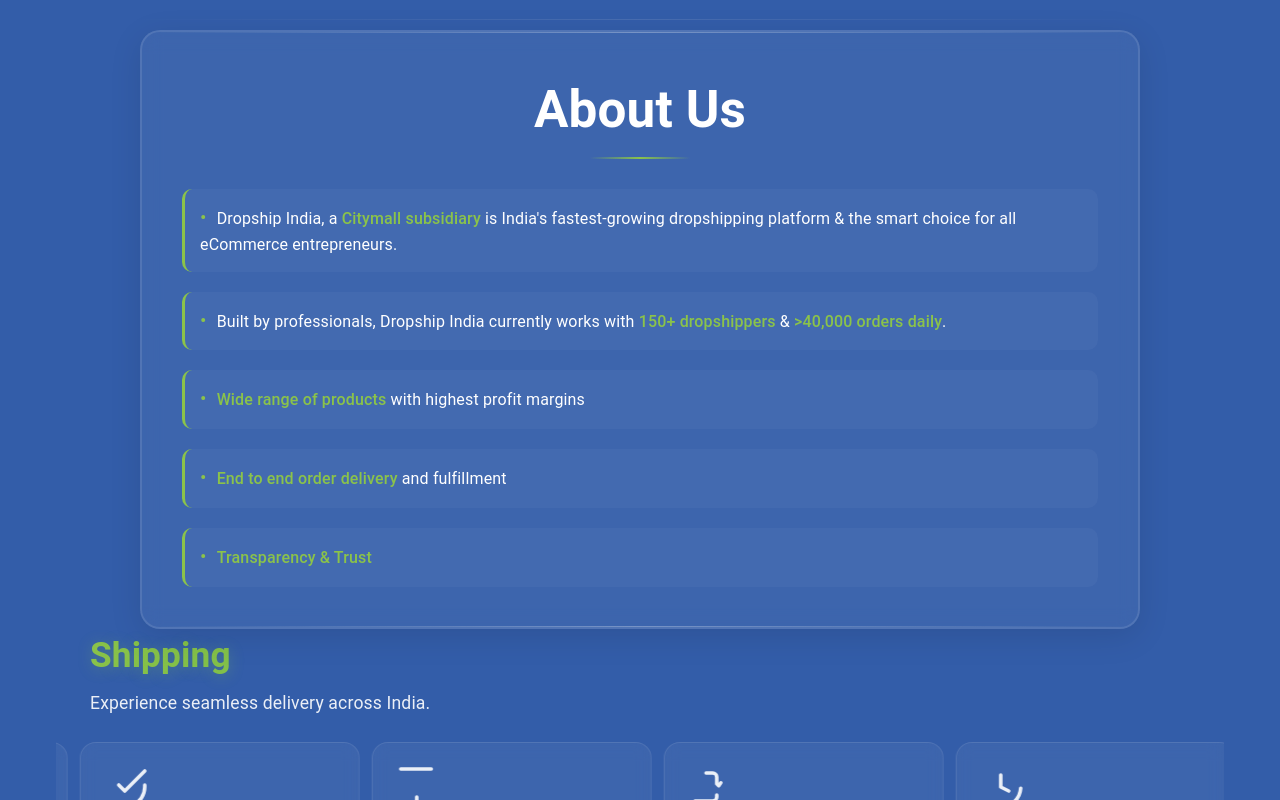
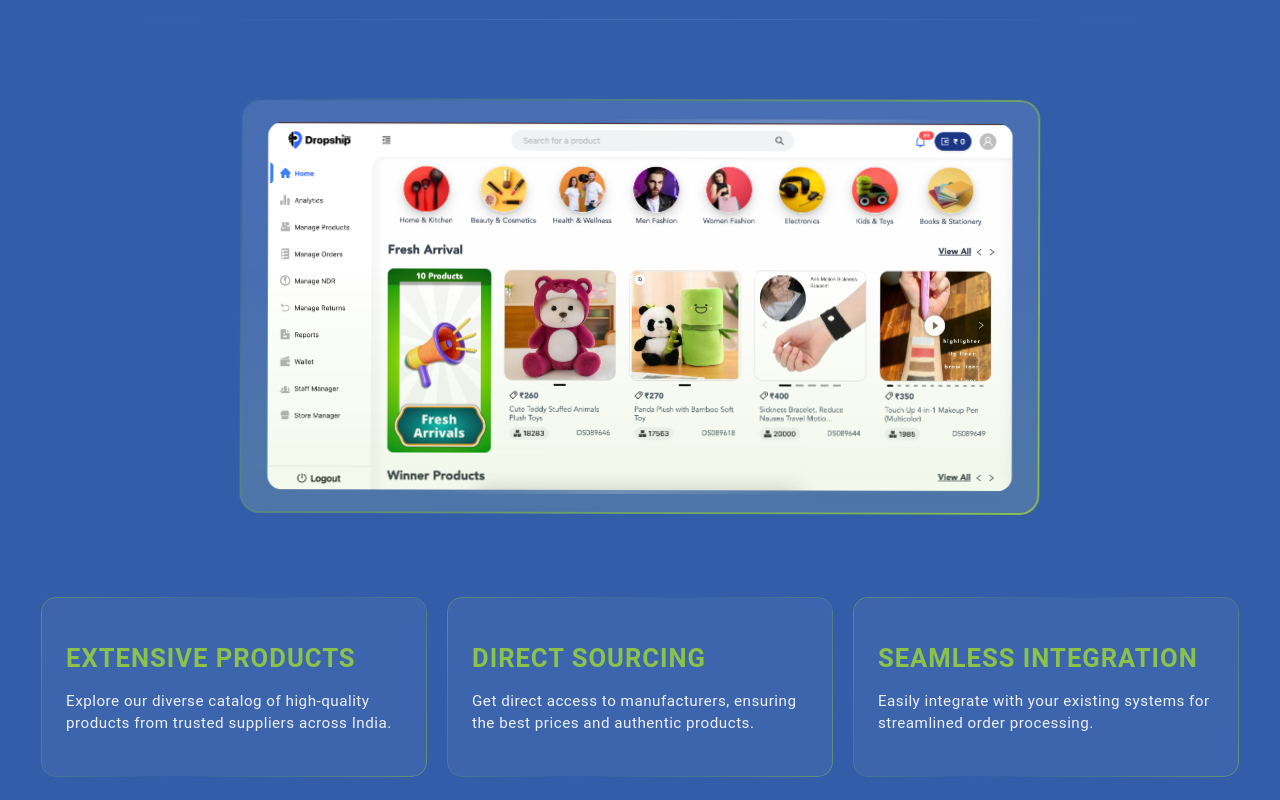
Before and after one commit to prashantcitymall/Dropship-india, a React (Create React App) app: page / in a window 1280 px wide. Shown: the part 800-1600 px from the top of the page. Built offline with nearby package versions, Linux system fonts and the light colour scheme.

Commit message:
final touch

```diff
--- a/src/App.css
+++ b/src/App.css
@@ -9,7 +9,6 @@
   color: #ffffff;
   font-family: 'Inter', -apple-system, BlinkMacSystemFont, 'Segoe UI', Roboto, Oxygen, Ubuntu, Cantarell, 'Open Sans', 'Helvetica Neue', sans-serif;
   line-height: 1.6;
-  background: #335da9;
 }
 
 .App {
@@ -39,7 +38,6 @@
   position: relative;
   z-index: 1;
   min-height: 100vh;
-  background: #335da9;
   display: flex;
   flex-direction: column;
   justify-content: center;
@@ -49,6 +47,7 @@
 /* Homepage specific section styles */
 .home-section {
   padding: 10px 15px;
+  background: #335da9;
 }
 
 /* Section transitions */
@@ -133,13 +132,12 @@
 
 /* Section spacing */
 .hero-section {
-  padding-top: 120px; /* Extra padding for navbar */
+  padding-top: 120px;
+  background: #335da9;
 }
 
 /* Add a subtle overlay effect on hover */
-section:hover,
 .hero-section:hover,
-.products-section:hover,
 .about-section:hover,
 .shipping-section:hover,
 .contact-section:hover {
@@ -152,11 +150,9 @@
   --accent-color: #ffffff;
   --text-primary: #ffffff;
   --text-secondary: #9CA3AF;
-  background-color: #335da9;
 }
 
 .other-page {
-  background: #335da9 !important;
   min-height: 100vh;
   width: 100%;
   position: absolute;
@@ -177,3 +173,14 @@
   background: #335da9;
   border-top: 1px solid rgba(255, 255, 255, 0.1);
 }
+
+.products-section {
+  background: transparent !important;
+  min-height: 100vh;
+  display: flex;
+  flex-direction: column;
+  justify-content: center;
+  align-items: center;
+  padding: 2rem;
+  color: #ffffff;
+}
--- a/src/App.js
+++ b/src/App.js
@@ -8,6 +8,8 @@
 import Footer from './components/Footer/Footer';
 import About from './pages/About';
 import AutoCarousel from './components/AutoCarousel/AutoCarousel';
+import FeaturedCard from './components/FeaturedCard/FeaturedCard';
+import FeatureTiles from './components/FeatureTiles/FeatureTiles';
 import './App.css';
 
 function App() {
@@ -22,6 +24,8 @@
                 <section className="home-section">
                   <Hero />
                 </section>
+                <FeaturedCard />
+                <FeatureTiles />
                 <section className="home-section">
                   <About />
                 </section>
@@ -36,7 +40,11 @@
               <Footer />
             </div>
           } />
-          <Route path="/products" element={<Products />} />
+          <Route path="/products" element={
+            <div style={{ background: 'none' }}>
+              <Products />
+            </div>
+          } />
           <Route path="/services" element={<Shipping />} />
           <Route path="/about" element={<About />} />
           <Route path="/contact" element={<Contact />} />
--- /dev/null
+++ b/src/components/FeatureTiles/FeatureTiles.js
@@ -0,0 +1,136 @@
+import React from 'react';
+import styled, { keyframes } from 'styled-components';
+
+const glow = keyframes`
+  0% { box-shadow: 0 0 10px rgba(139, 195, 74, 0.3); }
+  50% { box-shadow: 0 0 20px rgba(139, 195, 74, 0.5); }
+  100% { box-shadow: 0 0 10px rgba(139, 195, 74, 0.3); }
+`;
+
+const borderAnimation = keyframes`
+  0% { background-position: 0% 50%; }
+  50% { background-position: 100% 50%; }
+  100% { background-position: 0% 50%; }
+`;
+
+const Container = styled.div`
+  width: 100%;
+  max-width: 1400px;
+  margin: -5vh auto 0;
+  padding: 0 20px 60px;
+  display: flex;
+  flex-direction: column;
+  align-items: center;
+  position: relative;
+  z-index: 2;
+`;
+
+const TileContainer = styled.div`
+  width: 100%;
+  display: flex;
+  gap: 20px;
+  padding: 20px;
+  justify-content: center;
+  flex-wrap: nowrap;
+
+  @media (max-width: 1024px) {
+    flex-wrap: wrap;
+  }
+`;
+
+const Tile = styled.div`
+  position: relative;
+  background: rgba(255, 255, 255, 0.05);
+  backdrop-filter: blur(10px);
+  border-radius: 15px;
+  padding: 25px;
+  width: calc(33.33% - 14px);
+  min-height: 180px;
+  display: flex;
+  flex-direction: column;
+  justify-content: center;
+  transition: transform 0.3s ease;
+
+  @media (max-width: 1024px) {
+    width: 100%;
+    min-height: 160px;
+  }
+
+  &::before {
+    content: '';
+    position: absolute;
+    inset: 0;
+    border-radius: 15px;
+    padding: 1px;
+    background: linear-gradient(
+      300deg,
+      #8BC34A,
+      #335da9,
+      #8BC34A
+    );
+    background-size: 200% 200%;
+    animation: ${borderAnimation} 3s linear infinite;
+    -webkit-mask:
+      linear-gradient(#fff 0 0) content-box,
+      linear-gradient(#fff 0 0);
+    mask:
+      linear-gradient(#fff 0 0) content-box,
+      linear-gradient(#fff 0 0);
+    -webkit-mask-composite: xor;
+    mask-composite: exclude;
+  }
+
+  &:hover {
+    transform: translateY(-5px);
+    animation: ${glow} 2s ease-in-out infinite;
+  }
+`;
+
+const Title = styled.h3`
+  color: #8BC34A;
+  font-size: 1.6rem;
+  font-weight: 700;
+  margin-bottom: 12px;
+  letter-spacing: 1px;
+  text-transform: uppercase;
+`;
+
+const Description = styled.p`
+  color: rgba(255, 255, 255, 0.9);
+  font-size: 0.95rem;
+  line-height: 1.5;
+  margin: 0;
+  letter-spacing: 0.5px;
+`;
+
+const features = [
+  {
+    title: "Extensive Products",
+    description: "Explore our diverse catalog of high-quality products from trusted suppliers across India."
+  },
+  {
+    title: "Direct Sourcing",
+    description: "Get direct access to manufacturers, ensuring the best prices and authentic products."
+  },
+  {
+    title: "Seamless Integration",
+    description: "Easily integrate with your existing systems for streamlined order processing."
+  }
+];
+
+const FeatureTiles = () => {
+  return (
+    <Container>
+      <TileContainer>
+        {features.map((feature, index) => (
+          <Tile key={index}>
+            <Title>{feature.title}</Title>
+            <Description>{feature.description}</Description>
+          </Tile>
+        ))}
+      </TileContainer>
+    </Container>
+  );
+};
+
+export default FeatureTiles;
--- /dev/null
+++ b/src/components/FeaturedCard/FeaturedCard.js
@@ -0,0 +1,153 @@
+import React from 'react';
+import styled, { keyframes } from 'styled-components';
+
+const float = keyframes`
+  0% { transform: translateY(0px) rotate(0deg); }
+  50% { transform: translateY(-20px) rotate(1deg); }
+  100% { transform: translateY(0px) rotate(0deg); }
+`;
+
+const glowPulse = keyframes`
+  0% { box-shadow: 0 0 20px rgba(51, 93, 169, 0.3); }
+  50% { box-shadow: 0 0 40px rgba(139, 195, 74, 0.3); }
+  100% { box-shadow: 0 0 20px rgba(51, 93, 169, 0.3); }
+`;
+
+const scanline = keyframes`
+  0% { transform: translateY(-100%); }
+  100% { transform: translateY(100%); }
+`;
+
+const CardContainer = styled.div`
+  width: 100%;
+  max-width: 1200px;
+  margin: -17vh auto 0;
+  padding: 30px 20px 60px;
+  display: flex;
+  flex-direction: column;
+  align-items: center;
+  position: relative;
+  z-index: 2;
+`;
+
+const Title = styled.h2`
+  font-size: 4.5rem;
+  font-weight: 900;
+  text-align: center;
+  margin-bottom: 40px;
+  color: #8BC34A;
+  text-transform: uppercase;
+  letter-spacing: 4px;
+  position: relative;
+
+  @media (max-width: 768px) {
+    font-size: 3rem;
+    letter-spacing: 2px;
+  }
+`;
+
+const Card = styled.div`
+  position: relative;
+  width: 100%;
+  max-width: 800px;
+  margin: 40px auto;
+  background: rgba(255, 255, 255, 0.1);
+  border-radius: 20px;
+  padding: 20px;
+  overflow: hidden;
+  backdrop-filter: blur(10px);
+  animation: ${float} 6s ease-in-out infinite;
+
+  &::before {
+    content: '';
+    position: absolute;
+    inset: 0;
+    border-radius: 20px;
+    padding: 2px;
+    background: linear-gradient(135deg, #335da9, #8BC34A);
+    -webkit-mask:
+      linear-gradient(#fff 0 0) content-box,
+      linear-gradient(#fff 0 0);
+    mask:
+      linear-gradient(#fff 0 0) content-box,
+      linear-gradient(#fff 0 0);
+    -webkit-mask-composite: xor;
+    mask-composite: exclude;
+    animation: ${glowPulse} 4s infinite;
+  }
+
+  &::after {
+    content: '';
+    position: absolute;
+    top: 0;
+    left: 0;
+    right: 0;
+    bottom: 0;
+    background: linear-gradient(
+      transparent 0%,
+      rgba(139, 195, 74, 0.1) 50%,
+      transparent 100%
+    );
+    animation: ${scanline} 4s linear infinite;
+    pointer-events: none;
+  }
+`;
+
+const ImageWrapper = styled.div`
+  position: relative;
+  width: 100%;
+  height: 100%;
+  border-radius: 15px;
+  overflow: hidden;
+
+  &::before {
+    content: '';
+    position: absolute;
+    top: 0;
+    left: -100%;
+    width: 50%;
+    height: 100%;
+    background: linear-gradient(
+      90deg,
+      transparent,
+      rgba(255, 255, 255, 0.2),
+      transparent
+    );
+    transform: skewX(-25deg);
+    animation: shine 3s infinite;
+  }
+
+  @keyframes shine {
+    100% {
+      left: 200%;
+    }
+  }
+`;
+
+const Image = styled.img`
+  width: 100%;
+  height: auto;
+  display: block;
+  border-radius: 15px;
+  transform: scale(0.98);
+  transition: transform 0.3s ease;
+
+  ${Card}:hover & {
+    transform: scale(1);
+  }
+`;
+
+const FeaturedCard = () => {
+  return (
+    <CardContainer>
+      <Title>DROPSHIP INDIA</Title>
+      <Card>
+        <ImageWrapper>
+          <Image src="/images/products.png" alt="Dropship India Products" />
+        </ImageWrapper>
+      </Card>
+    </CardContainer>
+  );
+};
+
+export default FeaturedCard;
--- a/src/components/Navbar/Navbar.js
+++ b/src/components/Navbar/Navbar.js
@@ -240,9 +240,6 @@
               <StyledButton component={Link} to="/products">
                 Products
               </StyledButton>
-              <StyledButton component={Link} to="/contact">
-                Contact
-              </StyledButton>
             </NavContainer>
             <AuthButton
               variant="contained"
--- a/src/components/Products/Products.css
+++ b/src/components/Products/Products.css
@@ -46,16 +46,6 @@
     rgba(0, 245, 160, 0.5),
     transparent
   );
-  animation: scan 2s linear infinite;
-}
-
-@keyframes scan {
-  0% {
-    transform: translateY(-100%);
-  }
-  100% {
-    transform: translateY(100%);
-  }
 }
 
 .cyber-grid {
@@ -89,16 +79,6 @@
     transparent
   );
   transform: rotate(45deg);
-  animation: shine 3s infinite;
-}
-
-@keyframes shine {
-  0% {
-    transform: translateX(-100%) rotate(45deg);
-  }
-  100% {
-    transform: translateX(100%) rotate(45deg);
-  }
 }
 
 .text-glow {
@@ -113,34 +93,23 @@
   transform: scale(1.05);
 }
 
-@keyframes underlineAnimation {
-  0% {
-    width: 0;
-    opacity: 0;
-    left: 0;
-  }
-  50% {
-    opacity: 1;
-  }
-  100% {
-    width: 100%;
-    opacity: 1;
-    left: 0;
-  }
-}
-
 .products-wrapper {
   padding: 60px 0 120px;
   position: relative;
   z-index: 1;
-  background: linear-gradient(180deg,
-    transparent 0%,
-    rgba(0, 0, 0, 0.95) 5%,
-    rgba(0, 0, 0, 1) 15%,
-    rgba(0, 0, 0, 1) 85%,
-    rgba(0, 0, 0, 0.95) 95%,
-    transparent 100%
-  );
+  background: none !important;
+}
+
+.image-container {
+  position: relative;
+  overflow: hidden;
+  border-radius: 20px;
+  transition: all 0.3s ease;
+  background: none !important;
+}
+
+.image-container:hover {
+  transform: scale(1.02);
 }
 
 .category-title {
@@ -161,13 +130,7 @@
   height: 3px;
   background: linear-gradient(90deg, #00F5A0, #00D9F5);
   transform-origin: left;
-  animation: underlineAnimation 1.5s ease-out forwards;
   box-shadow: 0 0 10px rgba(0, 245, 160, 0.5);
-}
-
-.category-title:hover::after {
-  animation: underlineAnimation 0.8s ease-out forwards;
-  background: linear-gradient(90deg, #00D9F5, #00F5A0);
 }
 
 .main-title {
@@ -214,17 +177,6 @@
   z-index: 1;
 }
 
-.image-container {
-  position: relative;
-  overflow: hidden;
-  border-radius: 20px;
-  transition: all 0.3s ease;
-}
-
-.image-container:hover {
-  transform: scale(1.02);
-}
-
 /* Responsive styles */
 @media (max-width: 960px) {
   .feature-grid {
@@ -265,3 +217,15 @@
     background-size: 20px 20px;
   }
 }
+
+@media screen and (max-width: 1200px) {
+  .products-wrapper {
+    padding: 40px 0 80px;
+  }
+}
+
+@media screen and (max-width: 768px) {
+  .products-wrapper {
+    padding: 30px 0 60px;
+  }
+}
--- a/src/components/Products/Products.js
+++ b/src/components/Products/Products.js
@@ -1,75 +1,96 @@
-import React, { useEffect } from 'react';
+import React from 'react';
 import { Container, Grid, Typography, Box } from '@mui/material';
-import styled, { keyframes } from 'styled-components';
+import styled from 'styled-components';
 import './Products.css';
-
-const float = keyframes`
-  0% { transform: translateY(0px) rotate(0deg); }
-  50% { transform: translateY(-20px) rotate(2deg); }
-  100% { transform: translateY(0px) rotate(0deg); }
-`;
-
-const glowPulse = keyframes`
-  0% { box-shadow: 0 0 20px rgba(0, 245, 160, 0.3); }
-  50% { box-shadow: 0 0 40px rgba(0, 245, 160, 0.5); }
-  100% { box-shadow: 0 0 20px rgba(0, 245, 160, 0.3); }
-`;
-
-const scanline = keyframes`
-  0% { transform: translateY(-100%); }
-  100% { transform: translateY(100%); }
-`;
-
-const slideUp = keyframes`
-  from {
-    opacity: 0;
-    transform: translateY(30px);
-  }
-  to {
-    opacity: 1;
-    transform: translateY(0);
-  }
-`;
 
 const ProductsWrapper = styled.div`
   min-height: 100vh;
-  background: linear-gradient(135deg, #0466c8, #023e7d, #002855);
   padding: 120px 0;
   position: relative;
   overflow: hidden;
+  background: transparent !important;
+  color: #335da9;
 
   &:after {
-    content: '';
-    position: absolute;
-    top: 0;
-    left: 0;
-    right: 0;
-    bottom: 0;
-    background:
-      radial-gradient(circle at 20% 20%, rgba(255, 255, 255, 0.05), transparent 25%),
-      radial-gradient(circle at 80% 80%, rgba(255, 255, 255, 0.05), transparent 25%);
-    pointer-events: none;
+    content: none;
   }
 `;
 
 const ProductSection = styled.section`
   margin-bottom: 120px;
-  opacity: 0;
-  animation: ${slideUp} 0.8s ease forwards;
-  animation-delay: ${props => props.delay}s;
+  background: transparent !important;
 `;
 
 const Title = styled(Typography)`
-  font-size: 3.2rem;
-  font-weight: 700;
+  font-size: 4.5rem;
+  font-weight: 900;
   text-align: center;
   margin-bottom: 40px;
-  color: #ffffff;
-  text-shadow: 0 2px 15px rgba(255, 255, 255, 0.2);
-  letter-spacing: 2px;
+  color: transparent;
+  background: linear-gradient(
+    135deg,
+    #335da9,
+    #8BC34A,
+    #335da9
+  );
+  background-size: 200% auto;
+  background-clip: text;
+  -webkit-background-clip: text;
+  text-transform: uppercase;
+  letter-spacing: 4px;
+  position: relative;
+  text-shadow:
+    2px 2px 4px rgba(51, 93, 169, 0.2),
+    -2px -2px 4px rgba(139, 195, 74, 0.2);
+
+  &::before {
+    content: 'DROPSHIP INDIA';
+    position: absolute;
+    top: 0;
+    left: 0;
+    width: 100%;
+    height: 100%;
+    background: linear-gradient(
+      45deg,
+      transparent 45%,
+      rgba(139, 195, 74, 0.5) 50%,
+      transparent 55%
+    );
+    background-size: 200% auto;
+    -webkit-background-clip: text;
+    background-clip: text;
+    color: transparent;
+    z-index: -1;
+    animation: shine 3s linear infinite;
+  }
+
+  &::after {
+    content: '';
+    position: absolute;
+    bottom: -10px;
+    left: 50%;
+    transform: translateX(-50%);
+    width: 150px;
+    height: 4px;
+    background: linear-gradient(90deg, #335da9, #8BC34A);
+    border-radius: 2px;
+    box-shadow:
+      0 0 10px rgba(51, 93, 169, 0.5),
+      0 0 20px rgba(139, 195, 74, 0.3);
+  }
 
   @media (max-width: 768px) {
-    font-size: 2.5rem;
+    font-size: 3rem;
+    letter-spacing: 2px;
+  }
+
+  @keyframes shine {
+    0% {
+      background-position: 200% center;
+    }
+    100% {
+      background-position: -200% center;
+    }
   }
 `;
 
@@ -80,39 +101,23 @@
   margin: 60px auto;
   border-radius: 20px;
   padding: 20px;
-  background: rgba(255, 255, 255, 0.05);
-  border: 1px solid rgba(255, 255, 255, 0.1);
-  animation: ${glowPulse} 4s infinite;
+  background: transparent !important;
 
   &:before {
     content: '';
     position: absolute;
-    top: 0;
-    left: 0;
-    right: 0;
-    bottom: 0;
+    inset: 0;
     border-radius: 20px;
     padding: 2px;
-    background: linear-gradient(135deg, rgba(255, 255, 255, 0.2), rgba(255, 255, 255, 0.1));
-    -webkit-mask: linear-gradient(#fff 0 0) content-box, linear-gradient(#fff 0 0);
-    mask: linear-gradient(#fff 0 0) content-box, linear-gradient(#fff 0 0);
+    background: linear-gradient(135deg, rgba(51, 93, 169, 0.3), rgba(51, 93, 169, 0.1));
+    -webkit-mask:
+      linear-gradient(#fff 0 0) content-box,
+      linear-gradient(#fff 0 0);
+    mask:
+      linear-gradient(#fff 0 0) content-box,
+      linear-gradient(#fff 0 0);
     -webkit-mask-composite: xor;
     mask-composite: exclude;
-  }
-
-  &:after {
-    content: '';
-    position: absolute;
-    top: 0;
-    left: 0;
-    right: 0;
-    bottom: 0;
-    background: linear-gradient(
-      transparent 0%,
-      rgba(255, 255, 255, 0.05) 50%,
-      transparent 100%
-    );
-    animation: ${scanline} 4s linear infinite;
     pointer-events: none;
   }
 `;
@@ -121,8 +126,7 @@
   width: 100%;
   height: auto;
   border-radius: 12px;
-  animation: ${float} 6s ease-in-out infinite;
-  transform-origin: center center;
+  background: transparent !important;
 `;
 
 const FeatureGrid = styled(Grid)`
@@ -130,49 +134,31 @@
 `;
 
 const FeatureBox = styled(Box)`
-  background: rgba(255, 255, 255, 0.05);
   border-radius: 16px;
   padding: 30px;
   height: 100%;
-  border: 1px solid rgba(255, 255, 255, 0.1);
-  transition: all 0.3s ease;
-
-  &:hover {
-    transform: translateY(-10px);
-    background: rgba(255, 255, 255, 0.1);
-    border-color: rgba(255, 255, 255, 0.3);
-  }
+  border: 1px solid rgba(51, 93, 169, 0.3);
+  background: transparent !important;
 `;
 
 const FeatureTitle = styled(Typography)`
-  color: #ffffff;
+  color: #335da9;
   font-size: 1.5rem;
   font-weight: 600;
   margin-bottom: 16px;
 `;
 
 const FeatureDescription = styled(Typography)`
-  color: rgba(255, 255, 255, 0.7);
+  color: #335da9;
   font-size: 1rem;
   line-height: 1.6;
 `;
 
 const Products = () => {
-  useEffect(() => {
-    // Add cyber grid effect
-    const grid = document.createElement('div');
-    grid.className = 'cyber-grid';
-    document.querySelector('.products-wrapper')?.appendChild(grid);
-
-    return () => {
-      grid.remove();
-    };
-  }, []);
-
   return (
     <ProductsWrapper className="products-wrapper">
       <Container maxWidth="lg">
-        <ProductSection delay={0}>
+        <ProductSection>
           <Title variant="h1">
             DROPSHIP INDIA
           </Title>
@@ -184,26 +170,26 @@
           </ImageContainer>
           <FeatureGrid container spacing={4}>
             <Grid item xs={12} md={4}>
-              <FeatureBox className="feature-box-hover">
-                <FeatureTitle className="text-glow">Automated Sourcing</FeatureTitle>
+              <FeatureBox>
+                <FeatureTitle>Automated Sourcing</FeatureTitle>
                 <FeatureDescription>
                   AI-powered product sourcing that automatically finds the best suppliers with competitive prices and reliable shipping times.
                 </FeatureDescription>
               </FeatureBox>
             </Grid>
             <Grid item xs={12} md={4}>
-              <FeatureBox className="feature-box-hover">
-                <FeatureTitle className="text-glow">Smart Inventory</FeatureTitle>
+              <FeatureBox>
+                <FeatureTitle>Smart Inventory</FeatureTitle>
                 <FeatureDescription>
                   Real-time inventory management system with predictive analytics to prevent stockouts and optimize your product lineup.
                 </FeatureDescription>
               </FeatureBox>
             </Grid>
             <Grid item xs={12} md={4}>
-              <FeatureBox className="feature-box-hover">
-                <FeatureTitle className="text-glow">One-Click Integration</FeatureTitle>
+              <FeatureBox>
+                <FeatureTitle>Seamless Integration</FeatureTitle>
                 <FeatureDescription>
-                  Seamlessly connect with popular e-commerce platforms and manage all your stores from a single dashboard.
+                  Easy integration with major e-commerce platforms and marketplaces for streamlined order processing.
                 </FeatureDescription>
               </FeatureBox>
             </Grid>
```
